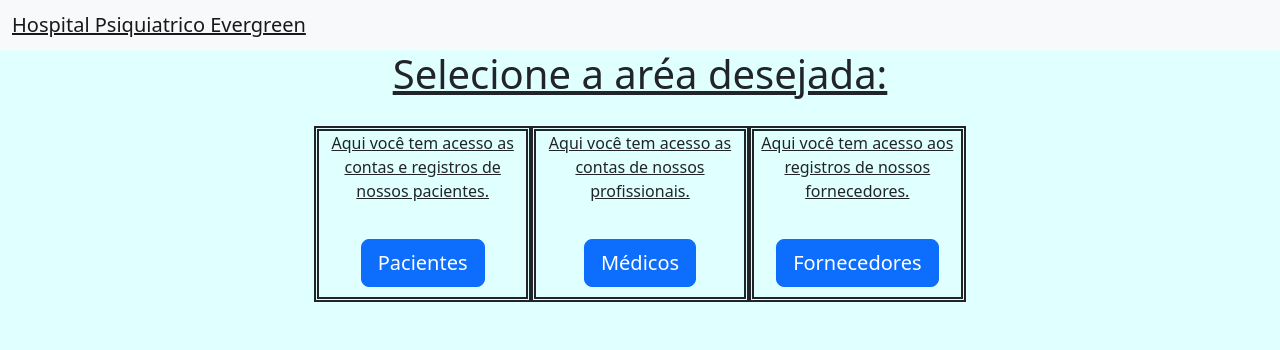
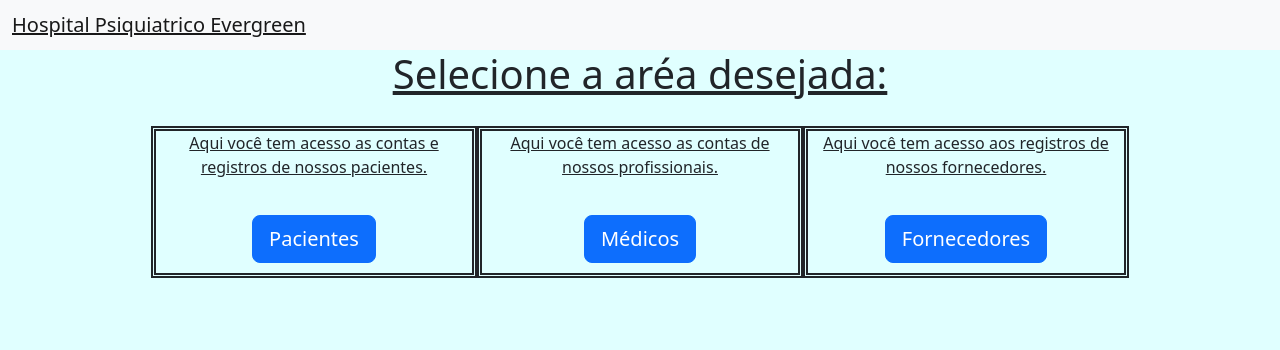
Before and after one commit to iemerfg/hospicio, a Django app: page / in a window 1280 px wide. Shown: the top 350 px of the page. Run offline with Django 4.2, Linux system fonts and the light colour scheme.

Commit message:
Ajuste dos cards

```diff
--- a/templates/sistema_hospicio.html
+++ b/templates/sistema_hospicio.html
@@ -49,15 +49,15 @@
       </nav>
       <h1>Selecione a aréa desejada:</h1>
         <div class="row dives">
-            <div class="col-sm-2 bordas">
+            <div class="col-sm-3 bordas">
                 <p class="texto">Aqui você tem acesso as contas e registros de nossos pacientes.</p>
                 <a class="btn btn-primary btn-lg botões" href="{% url 'listar_pacientes' %}" role="button">Pacientes</a>
             </div>
-                <div class="col-sm-2 bordas">
+                <div class="col-sm-3 bordas">
                     <p class="texto">Aqui você tem acesso as contas de nossos profissionais.</p>
                     <a class="btn btn-primary btn-lg botões" href="{% url 'listar_medicos' %}" role="button">Médicos</a>
                 </div>
-                <div class="col-sm-2 bordas">
+                <div class="col-sm-3 bordas">
                     <p class="texto">Aqui você tem acesso aos registros de nossos fornecedores.</p>
                     <a class="btn btn-primary btn-lg botões" href="{% url 'listar_fornecedores' %}" role="button">Fornecedores</a>
                 </div>
```
